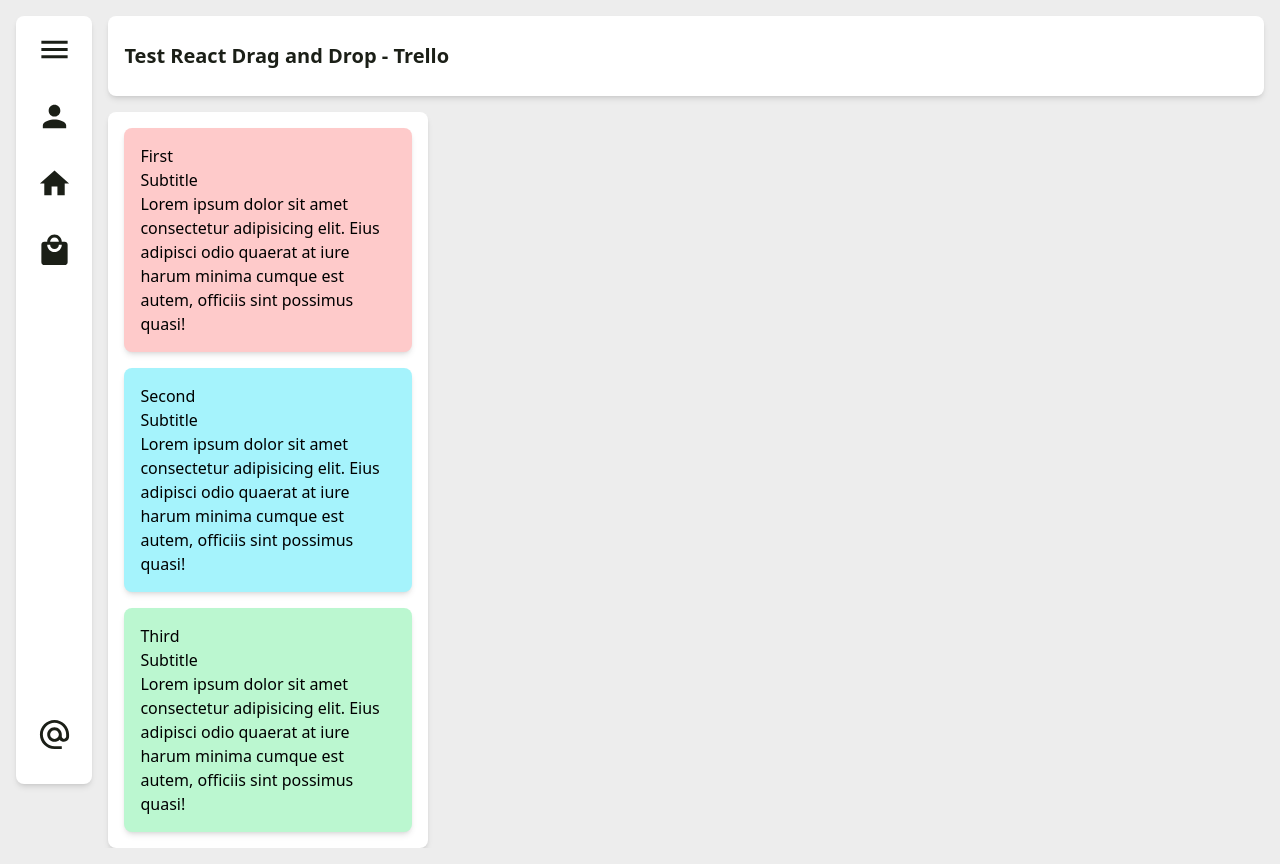
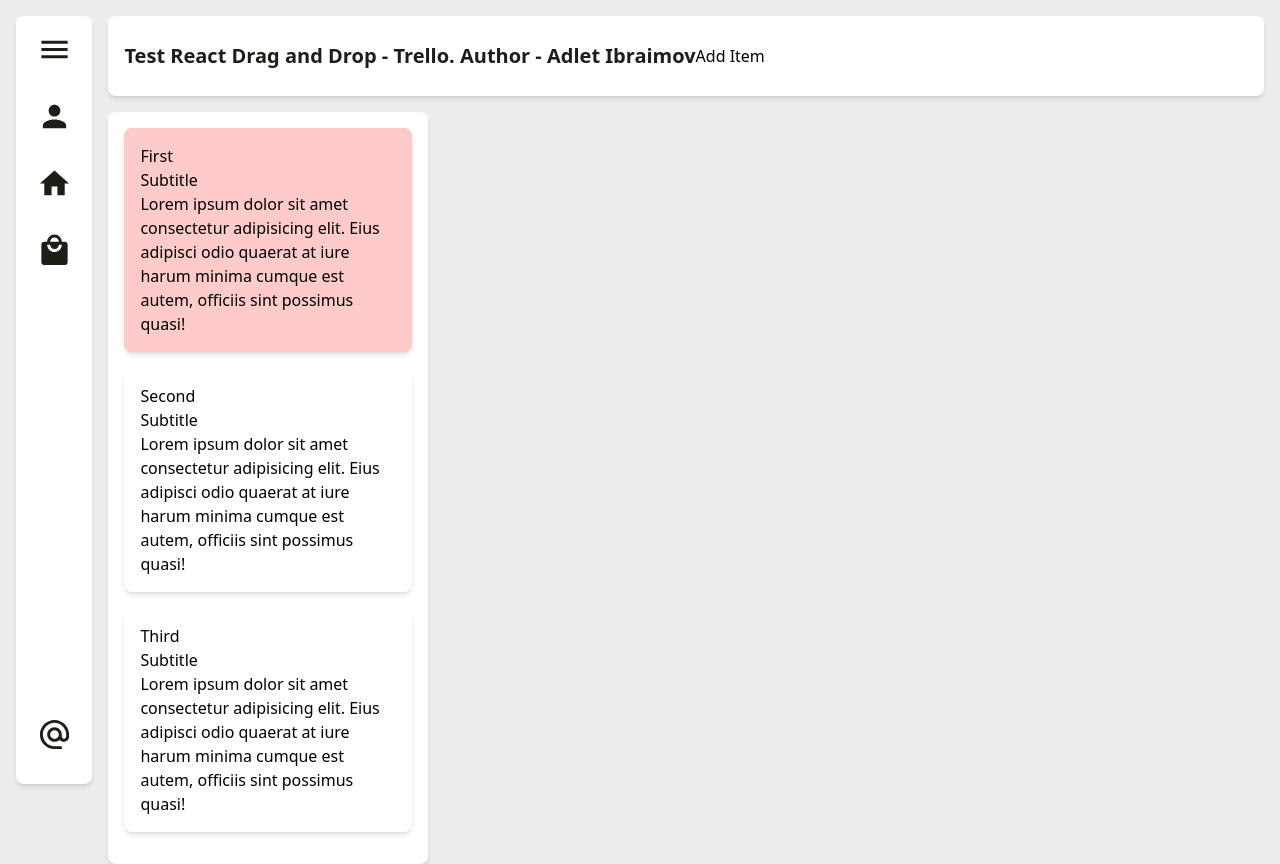
Before and after one commit to ibrvimv/trello, a Next.js app: page / in a window 1280 px wide. Built offline with nearby package versions, Linux system fonts and the light colour scheme.

Commit message:
add redux

```diff
--- a/src/app/layout.tsx
+++ b/src/app/layout.tsx
@@ -1,6 +1,7 @@
 import type { Metadata } from 'next';
 import { Inter } from 'next/font/google';
 import './globals.css';
+import { StoreProvider } from '@/redux/store-provider';
 
 const inter = Inter({ subsets: ['latin'] });
 
@@ -15,8 +16,10 @@
   children: React.ReactNode;
 }) {
   return (
-    <html lang='en'>
-      <body className='flex flex-col bg-bg '>{children}</body>
-    </html>
+    <StoreProvider>
+      <html lang='en'>
+        <body className='flex flex-col bg-bg '>{children}</body>
+      </html>
+    </StoreProvider>
   );
 }
--- a/src/components/card.tsx
+++ b/src/components/card.tsx
@@ -12,9 +12,10 @@
   props: CardType;
   provided: DraggableProvided;
 }): JSX.Element {
+  console.log(props);
   return (
     <div
-      className={`_card ${props.bgColor} p-4 rounded-lg shadow-md`}
+      className={`_card ${props?.bgColor} p-4 rounded-lg shadow-md mb-4`}
       {...provided.dragHandleProps}
       {...provided.draggableProps}
       ref={provided.innerRef}
--- a/src/components/column.tsx
+++ b/src/components/column.tsx
@@ -8,7 +8,7 @@
     <Droppable droppableId='ROOT' type='group'>
       {(provided) => (
         <div
-          className='_column p-4 rounded-lg flex flex-col  gap-4 bg-white shadow-md max-w-80'
+          className='_column p-4 rounded-lg flex flex-col  bg-white shadow-md max-w-80'
           {...provided.droppableProps}
           ref={provided.innerRef}
         >
--- a/src/components/main-content.tsx
+++ b/src/components/main-content.tsx
@@ -1,67 +1,66 @@
 'use client';
 import { DragDropContext, DropResult } from 'react-beautiful-dnd';
 import Column from './column';
-import { useState } from 'react';
+import { useDispatch, useSelector } from 'react-redux';
+import { addItem, reorderItems } from '@/redux/data-slice';
 
 export type DataType = {
   title: string;
   bgColor: string;
   id: string;
 };
-
-const DATA = [
-  {
-    title: 'First',
-    bgColor: 'bg-red-200',
-    id: '1111Adsfdsfdsf',
-  },
-  {
-    title: 'Second',
-    bgColor: 'bg-cyan-200',
-    id: '2222fdsfsfalfdslf',
-  },
-  {
-    title: 'Third',
-    bgColor: 'bg-green-200',
-    id: '3333erweirpweprp',
-  },
-];
+type PropType = {
+  items: DataType[];
+};
 
 export default function MainContent(): JSX.Element {
-  const [store, setStore] = useState<DataType[]>(DATA);
+  const DATA = useSelector((state: PropType) => state.items);
+  const dispatch = useDispatch();
+
+  const handleAddItem = () => {
+    dispatch(
+      addItem({
+        title: 'Forth',
+        bgColor: 'bg-red-200',
+        id: '4444Adsfdsfdsf',
+      })
+    );
+  };
 
   const handleDragDrop = (results: DropResult) => {
     const { source, destination, type } = results;
     if (!destination) return;
+
     if (
       source.droppableId === destination.droppableId &&
       source.index === destination.index
     )
       return;
+
     if (type === 'group') {
-      const reorderedStore = [...store];
+      // const reorderedStore = [...DATA];
       const sourceIndex = source.index;
       const destinationIndex = destination.index;
 
-      const [removedStore] = reorderedStore.splice(sourceIndex, 1);
-      reorderedStore.splice(destinationIndex, 0, removedStore);
+      // const [removedStore] = reorderedStore.splice(sourceIndex, 1);
+      // reorderedStore.splice(destinationIndex, 0, removedStore);
 
-      return setStore(reorderedStore);
+      dispatch(reorderItems({ sourceIndex, destinationIndex }));
     }
   };
+
   return (
     <div className='_content-container h-full w-full'>
       <div className='flex flex-col gap-4 h-full w-full'>
         <div className='flex items-center h-20 rounded-lg bg-white p-4 shadow-md shrink-0'>
           <h1 className='text-xl font-bold text-main'>
-            Test React Drag and Drop - Trello
+            Test React Drag and Drop - Trello. Author - Adlet Ibraimov
           </h1>
+          <button onClick={handleAddItem}>Add Item</button>
         </div>
         <DragDropContext onDragEnd={handleDragDrop}>
           <div className='_columns flex gap-4 h-full'>
-            <Column store={store} />
-            {/* <Column />
-            <Column /> */}
+            <Column store={DATA} />
           </div>
         </DragDropContext>
       </div>
--- /dev/null
+++ b/src/redux/data-slice.ts
@@ -0,0 +1,43 @@
+'use client';
+
+import { createSlice } from '@reduxjs/toolkit';
+
+const initialState = [
+  {
+    title: 'First',
+    bgColor: 'bg-red-200',
+    id: '1111Adsfdsfdsf',
+  },
+  {
+    title: 'Second',
+    bgColor: 'bg-cyan-200',
+    id: '2222fdsfsfalfdslf',
+  },
+  {
+    title: 'Third',
+    bgColor: 'bg-green-200',
+    id: '3333erweirpweprp',
+  },
+];
+
+const dataSlice = createSlice({
+  name: 'data',
+  initialState,
+  reducers: {
+    addItem: (state, action) => {
+      state.push(action.payload);
+    },
+    removeItem: (state, action) => {
+      state = state.filter((item) => item.id !== action.payload);
+    },
+    reorderItems: (state, action) => {
+      const { startIndex, endIndex } = action.payload;
+      const [removedItem] = state.splice(startIndex, 1);
+      state.splice(endIndex, 0, removedItem);
+    },
+  },
+});
+
+export const { addItem, removeItem, reorderItems } = dataSlice.actions;
+
+export default dataSlice.reducer;
--- /dev/null
+++ b/src/redux/store-provider.tsx
@@ -0,0 +1,7 @@
+'use client';
+import store from './store';
+import { Provider } from 'react-redux';
+
+export const StoreProvider = ({ children }: { children: React.ReactNode }) => {
+  return <Provider store={store}>{children}</Provider>;
+};
--- /dev/null
+++ b/src/redux/store.ts
@@ -0,0 +1,12 @@
+'use client';
+
+import { configureStore } from '@reduxjs/toolkit';
+import dataSlice from './data-slice';
+
+const store = configureStore({
+  reducer: {
+    items: dataSlice,
+  },
+});
+
+export default store;
```
